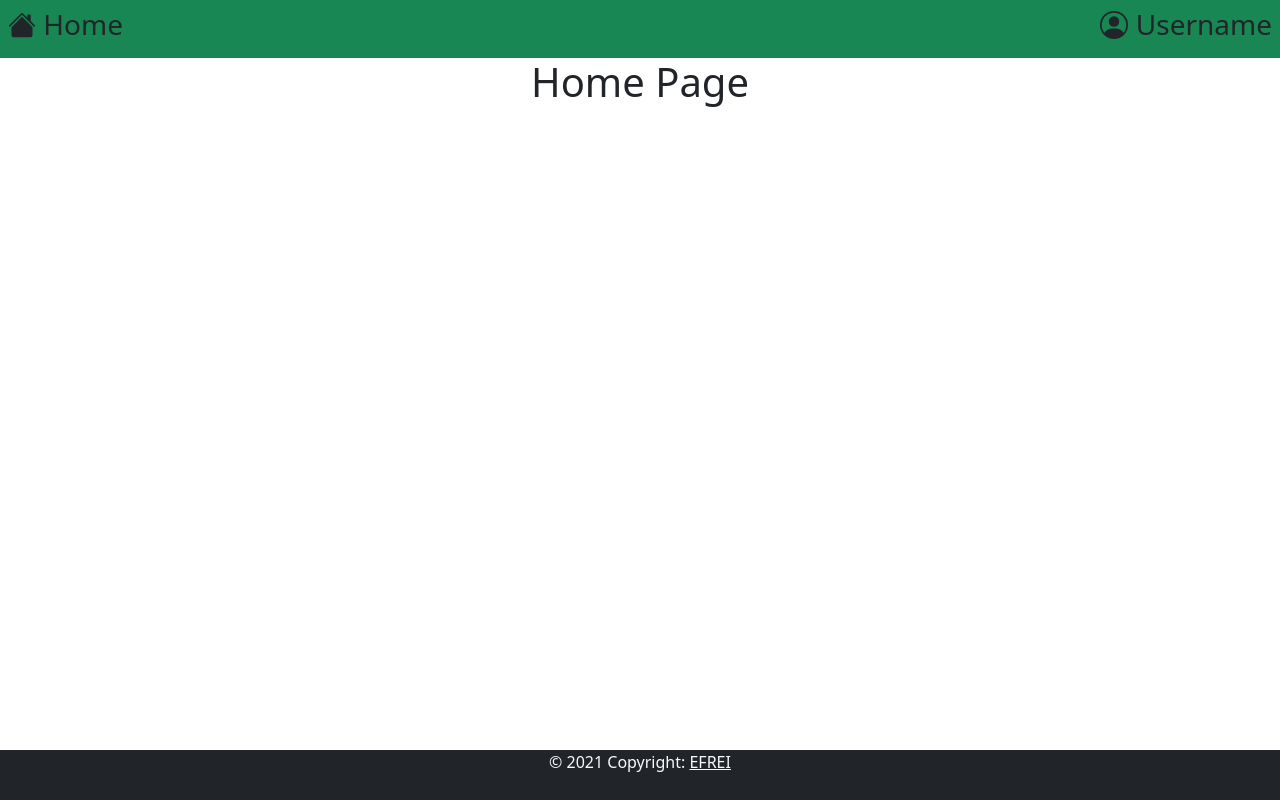
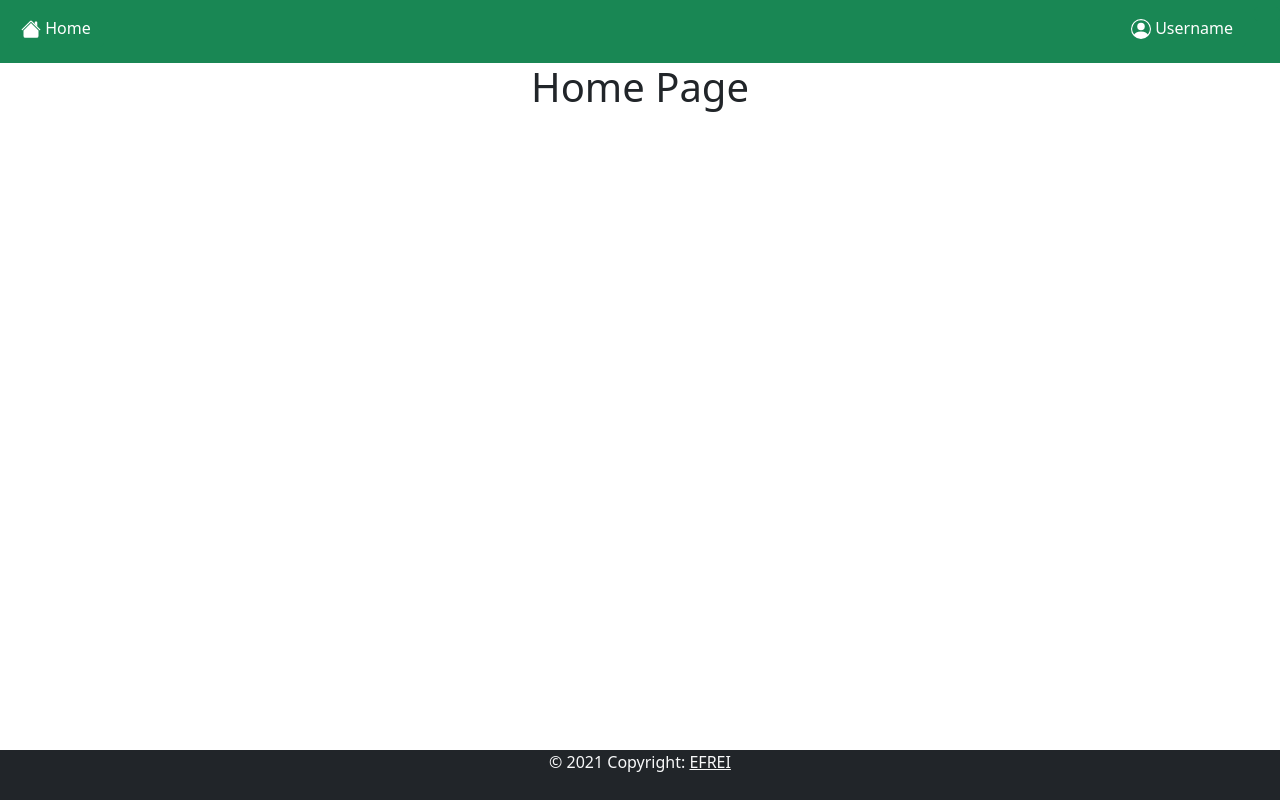
Before and after one commit to Swanbil/vue-oauth-microsoft-graph, a Vue app: page / in a window 1280 px wide. Built offline with nearby package versions, Linux system fonts and the light colour scheme.

Commit message:
Ex 7: create BaseButton with primary color

```diff
--- /dev/null
+++ b/src/components/BaseButton.vue
@@ -0,0 +1,26 @@
+<template>
+  <div class="button">
+    <b-button v-if="!this.disable" variant="success">
+        <slot></slot>
+    </b-button>
+
+    <b-button v-else class ="disabled"  variant="success">
+        <slot></slot>
+    </b-button>
+
+  </div>
+</template>
+
+<script>
+export default {
+  name: "BaseButton",
+  props: ['disable']
+};
+</script>
+
+<!-- Add "scoped" attribute to limit CSS to this component only -->
+<style scoped>
+.disabled{
+    background-color:rgb(112, 112, 112);
+}
+</style>
--- a/src/components/BaseHeader.vue
+++ b/src/components/BaseHeader.vue
@@ -1,20 +1,29 @@
 <template>
   <div class="header bg-success d-flex flex-row" >
     <h3 class="p-2">
-        <b-icon icon="house-fill" aria-hidden="true"></b-icon>
-        Home
+        <base-button :disable="false">
+          <b-icon icon="house-fill" aria-hidden="true"></b-icon>
+          Home
+        </base-button>
     </h3>
     <h3 class="ms-auto p-2">
+      <base-button :disable="false">
         <b-icon icon="person-circle" aria-hidden="true"></b-icon>
         Username
+      </base-button>
     </h3>
+    <base-button/>
 
   </div>
 </template>
 
 <script>
+import BaseButton from './BaseButton.vue'
 export default {
   name: 'BaseHeader',
+  components: {
+    'base-button' : BaseButton
+  }
 }
 </script>
 
```
